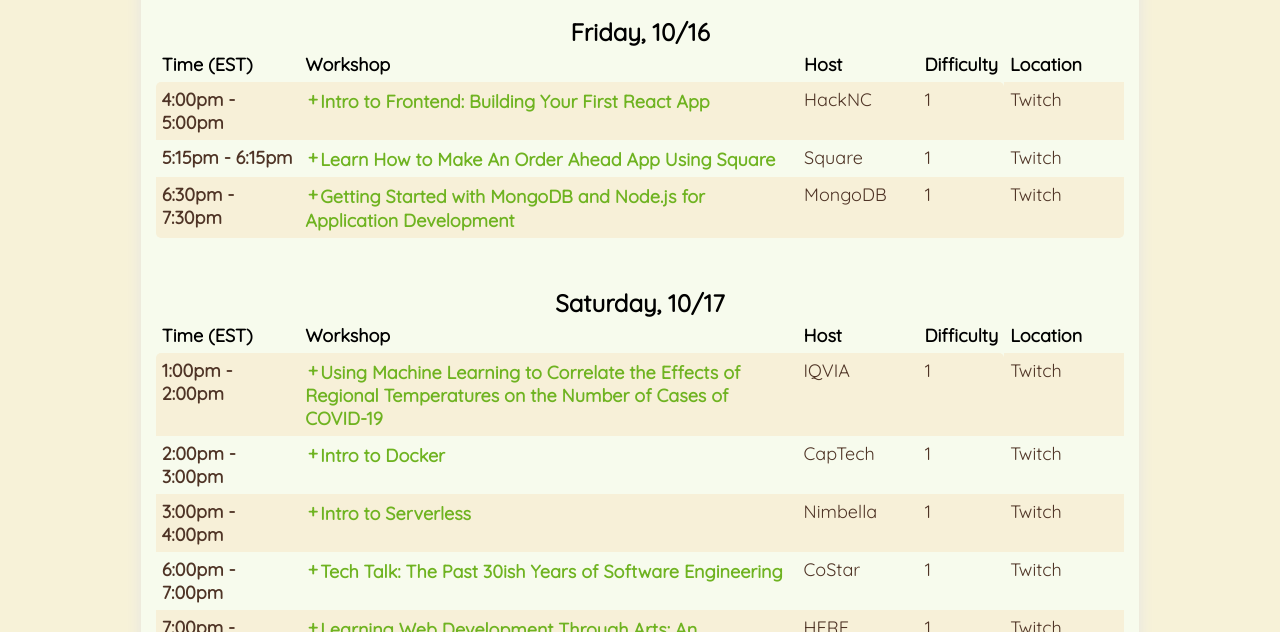
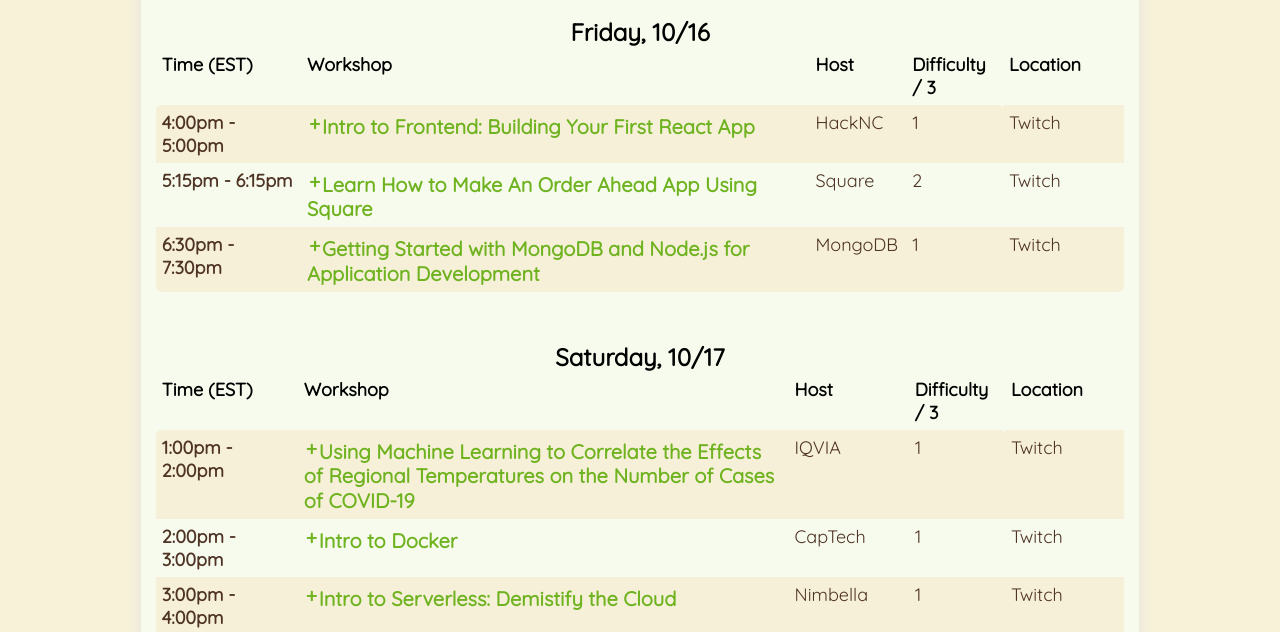
Before and after one commit to HackNC/fall2020, a plain HTML site: page live/workshop-schedule/index.html in a window 1280 px wide. Shown: the part 166-798 px from the top of the page. Drawn offline with nearby package versions, Linux system fonts and the light colour scheme.

Commit message:
schedule updates

```diff
--- a/static/assets/schedule.json
+++ b/static/assets/schedule.json
@@ -75,7 +75,7 @@
                 "end": " - 10:00pm",
                 "type": "Workshop",
                 "event": "Sponsor Workshops",
-                "location": "TBD"
+                "location": "<a href='workshop-schedule'>Schedule</a>"
             },
             {
                 "time": "4:00pm",
--- a/static/assets/workshop_schedule.json
+++ b/static/assets/workshop_schedule.json
@@ -13,9 +13,35 @@
             {
                 "time": "5:15pm - 6:15pm",
                 "event": "Learn How to Make An Order Ahead App Using Square",
+                "resources": {
+                    "prereqs": [
+                        {
+                            "text": "Create a Square Dev Account",
+                            "link": "https://squareup.com/signup"
+                        },
+                        {
+                            "text": "Open Glitch",
+                            "link": "https://glitch.com/~square-order-ahead"
+                        }
+                    ],
+                    "resources": [
+                        {
+                            "text": "Slideshow",
+                            "link": "https://drive.google.com/file/d/1bx9vjoma6bwzgWWmO9I254-DmsITd8ak/view?usp=sharing"
+                        },
+                        {
+                            "text": "Orders API Quick Start",
+                            "link": "https://developer.squareup.com/docs/orders-api/quick-start/start"
+                        },
+                        {
+                            "text": "Order-Ahead Sample App GitHub Repo",
+                            "link": "https://github.com/square/connect-api-examples/tree/master/connect-examples/v2/node_orders-payments"
+                        }
+                    ]
+                },
                 "description": "This workshop will use a combination of Square APIs to create an \"Order Ahead\" experience. We'll look at how to combine APIs for Locations, Customers, Catalog, Orders, and Payments to build a contactless customer- and business-facing solution for pickups or delivery. We'll show you how you can apply this to any payments project that is related to a small eCommerce or food business app.",
                 "host": "Square",
-                "difficulty": "1",
+                "difficulty": "2",
                 "location": "Twitch"
             },
             {
@@ -49,8 +75,30 @@
             },
             {
                 "time": "3:00pm - 4:00pm",
-                "event": "Intro to Serverless",
-                "description": "Deploying your code to the cloud is easy! Let me show you how with Nimbella’s Serverless platform. All you’ll have to focus on is your code logic and the platform will handle the rest. As a developer, you don’t deal with cloud architecture. By the end of this workshop, you’ll have a secure domain to your app that can be shared with anyone online + all the fundamental skills you’ll need to start deploying apps the cloud!",
+                "event": "Intro to Serverless: Demistify the Cloud",
+                "resources": {
+                    "prereqs": [
+                        {
+                            "text": "Create a Nimbella account",
+                            "link": "https://nimbella.com/signup"
+                        },
+                        {
+                            "text": "Download the CLI to follow along",
+                            "link": "https://nimbella.com/integrations/commander/CLI"
+                        }
+                    ],
+                    "resources": [
+                        {
+                            "text": "Slideshow",
+                            "link": "https://docs.google.com/presentation/d/1fXXuBtyBdf0wfWxzKBul0sc_no805JpiYW8UywZUNz0/edit?usp=sharing"
+                        },
+                        {
+                            "text": "Template GitHub Repo",
+                            "link": "https://github.com/JamieDawson/hacknc_nimbella"
+                        }
+                    ]
+                },
+                "description": "Serverless is changing the way developers build apps. By only having to focus on code logic, you speed up the process of getting your app released. In this workshop, you'll use Nimbella's serverless cloud platform to build a stateful serverless app with nothing but code logic. You won't have to set up any services. In just 1 hour, you'll have the fundamental skills needed to start deploying to the cloud.",
                 "host": "Nimbella",
                 "difficulty": "1",
                 "location": "Twitch"
@@ -95,9 +143,38 @@
             {
                 "time": "1:00am - 2:00am",
                 "event": "Ad-Tech with HERE Technologies, AWS Lambda, and AWS IoT",
+                "resources": {
+                    "prereqs": [
+                        {
+                            "text": "Code IDE"
+                        },
+                        {
+                            "text": "Python 3.X",
+                            "link": "https://www.python.org/downloads/"
+                        },
+                        {
+                            "text": "Freemium HERE Developer Account",
+                            "link": "https://developer.here.com/freemium"
+                        },
+                        {
+                            "text": "AWS Account",
+                            "link": "https://aws.amazon.com/"
+                        }
+                    ],
+                    "resources": [
+                        {
+                            "text": "Slideshow",
+                            "link": "https://ad-tech-with-here.netlify.app/#/"
+                        },
+                        {
+                            "text": "Template GitHub Repo",
+                            "link": "https://github.com/JamieDawson/hacknc_nimbella"
+                        }
+                    ]
+                },
                 "description": "Driving targeted sales to brick and mortar stores using classic Digital Marketing strategies is a complex task. Hyper-local marketing lets you target prospective customers to very specific locations and in real time. This can be achieved by leveraging Location technology. This workshop explores the creation of geofences using the HERE Location Services and using them to send real-time offers to customers based on their location. We will use AWS Lambda for HERE Location Services to find out if the customer is within the boundaries of the store.",
                 "host": "HERE Technologies",
-                "difficulty": "1",
+                "difficulty": "2",
                 "location": "Twitch"
             },
             {
--- a/static/js/workshop-schedule.js
+++ b/static/js/workshop-schedule.js
@@ -14,23 +14,38 @@ $(document).ready(function () {
                     .append($('<th>').text('Time (EST)'))
                     .append($('<th>').text('Workshop'))
                     .append($('<th>').text('Host'))
-                    .append($('<th>').text('Difficulty'))
+                    .append($('<th>').text('Difficulty / 3'))
                     .append($('<th>').text('Location'))
             );
 
             var j = 0;
 
             date['schedule'].forEach(function (element) {
+                $expandable = $('<div>', {"class": "to_expand"}).append($('<p>').text(element['description']));
+                if (element['resources'] != null) {
+                    $ul = $('<ul>');
+                    element['resources'].prereqs.forEach(function (prereq) {
+                        $ul.append($('<li>').append($('<a>', { "target": "_blank", "href": prereq['link']}).text(prereq['text'])));
+                    })
+                    $expandable.append($('<h4>').text('Prerequisites:'));
+                    $expandable.append($ul);
+                    $ul = $('<ul>');
+                    element['resources'].resources.forEach(function (prereq) {
+                        $ul.append($('<li>').append($('<a>', { "target": "_blank", "href": prereq['link']}).text(prereq['text'])));
+                    })
+                    $expandable.append($('<h4>').text('Resources:'));
+                    $expandable.append($ul);
+                }
+
                 $schBody.append(
                     $('<tr>', { "class": (j++ % 2 == 0 ? "table-row-even" : "table-row-odd") })
                         .append($('<td>', { "style": "font-weight: bold; width: 15%;" }).html(element['time']))
-                        .append($('<td>', { "style": "width: 52.5%;", "class": "expandable" }).html(element['event']).append($('<div>').html(element['description']))
-                        .click(function () {
+                        .append($('<td>', { "style": "width: 52.5%;"}).append($('<p>', {"class": "expandable" }).text(element['event']).click(function () {
                             $(this).toggleClass('active')
-                            $(this).children().toggleClass('active')
-                        }))
-                        .append($('<td>', { "style": "width: 12.5%;" }).html(element['host']))
-                        .append($('<td>', { "style": "width: 7.5%;" }).html(element['difficulty']))
+                            $(this).next().toggleClass('active')
+                        })).append($expandable))
+                        .append($('<td>', { "style": "width: 10%;" }).html(element['host']))
+                        .append($('<td>', { "style": "width: 10%;" }).html(element['difficulty']))
                         .append($('<td>', { "style": "width: 12.5%;" }).html(element['location']))
                 )
             });
--- a/static/sass/live.scss
+++ b/static/sass/live.scss
@@ -207,6 +207,7 @@ nav {
         display: flex;
         justify-content: center;
         flex-direction: column;
+        align-items: center;
     }
 
     p {
@@ -218,6 +219,10 @@ nav {
         height: 2vw;
         min-height: 20px;
         vertical-align: middle;
+
+        @media only screen and (max-width: 600px) {
+            width: 60%;
+        }
     }
 
     div {
@@ -260,6 +265,10 @@ nav {
 }
 
 #schedule {
+    a {
+        color: #0000EE;
+    }
+
     h2 {
         text-align: center;
         margin-bottom: 0;
@@ -311,6 +320,7 @@ nav {
     }
 
     .expandable {
+        margin: 0;
         font-weight: bold;
         color: #6fb321;
 
@@ -331,6 +341,26 @@ nav {
             &::before {
                 content: "-";
             }
+        }
+    }
+
+    .to_expand{
+        h4 {
+            margin-bottom: 3px;
+        }
+
+        p{
+            margin: 0;
+        }
+
+        ul {
+            margin-top: 0;
+            list-style-type: none;
+            padding-left: 0;
+        }
+
+        a {
+            color: $b-brown;
         }
     }
 
```
Also changed, not shown: live/index.html (+2 -2 lines), static/assets/images/brazen.png (added), static/css/live.css, 1 other file.
